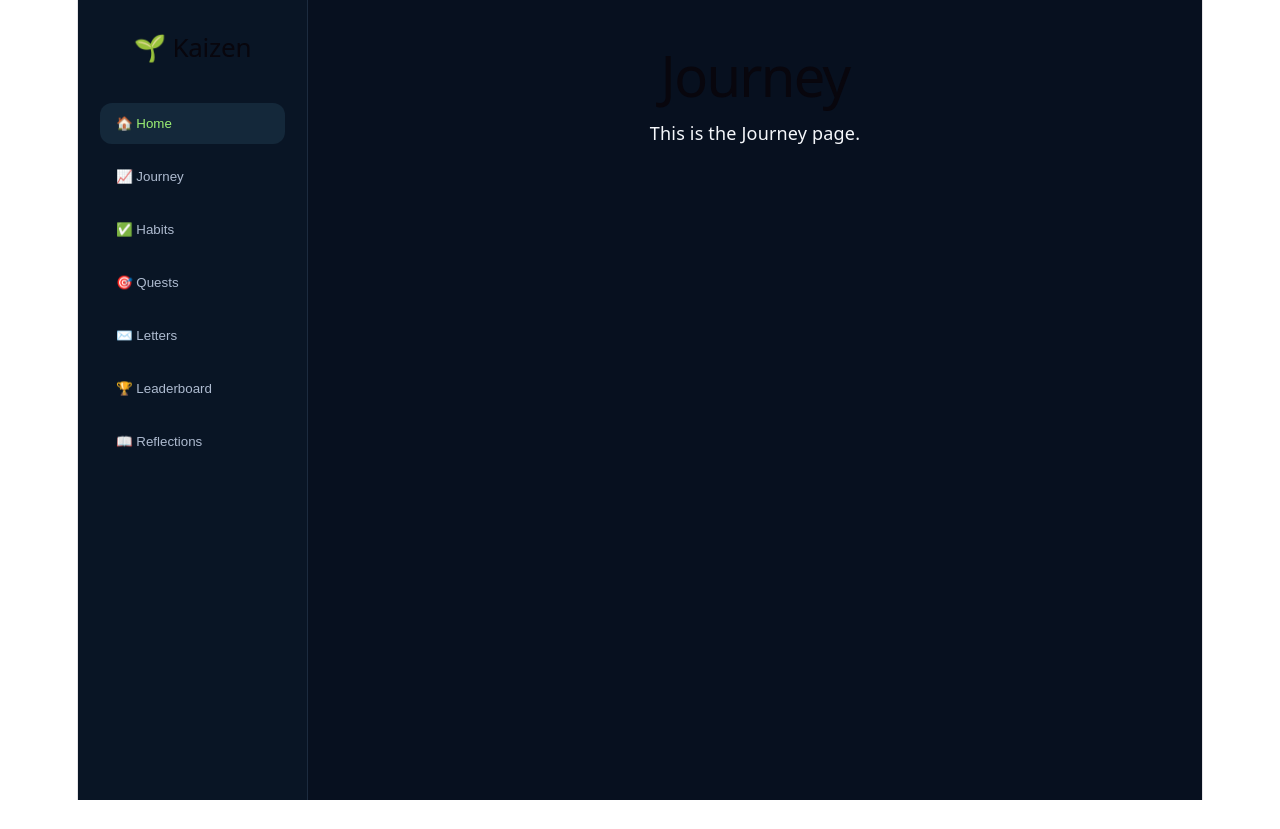
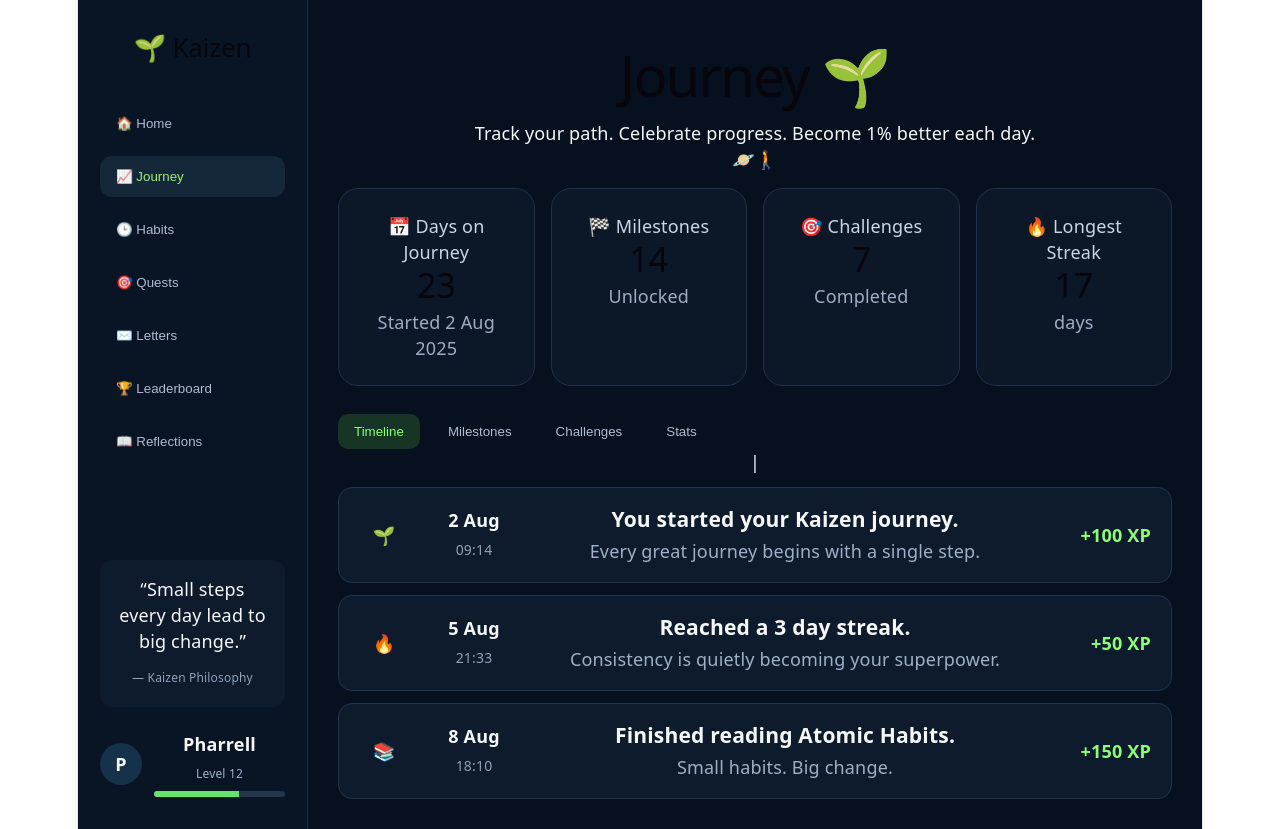
Before and after one commit to PharrellDunc/Kaizen, a React (Vite) app: page / in a window 1280 px wide. Both pictures are taken after a click on the button "📈 Journey". Before the commit the page ends 800 px from the top, so only its background shows below. Built offline with nearby package versions, Linux system fonts and the light colour scheme.

Commit message:
Create Journey page layout and resuable timeline component

```diff
--- a/src/App.css
+++ b/src/App.css
@@ -33,7 +33,11 @@
   cursor: pointer;
 }
 
-.sidebar button:first-child,
+.sidebar button.active {
+  background: #14283a;
+  color: #9bef73;
+}
+
 .sidebar button:hover {
   background: #14283a;
   color: #9bef73;
@@ -144,6 +148,73 @@
   font-size: 90px;
 }
 
+.sidebar {
+  display: flex;
+  flex-direction: column;
+}
+
+.sidebar-bottom {
+  margin-top: auto;
+}
+
+.sidebar-quote {
+  padding: 16px;
+  margin-bottom: 24px;
+  background: #0d1b2d;
+  border-radius: 12px;
+}
+
+.sidebar-quote p {
+  margin: 0 0 8px;
+}
+
+.sidebar-quote span {
+  font-size: 12px;
+  color: #8fa1b8;
+}
+
+.sidebar-profile {
+  display: flex;
+  align-items: center;
+  gap: 12px;
+}
+
+.profile-picture {
+  width: 42px;
+  height: 42px;
+  border-radius: 50%;
+  display: flex;
+  align-items: center;
+  justify-content: center;
+  background: #16324a;
+  font-weight: bold;
+}
+
+.profile-info {
+  flex: 1;
+  display: flex;
+  flex-direction: column;
+  gap: 4px;
+}
+
+.profile-info span {
+  font-size: 12px;
+  color: #9fb0c6;
+}
+
+.level-bar {
+  height: 6px;
+  background: #26364a;
+  border-radius: 999px;
+  overflow: hidden;
+}
+
+.level-progress {
+  width: 65%;
+  height: 100%;
+  background: #63e66b;
+}
+
 @media (max-width: 800px) {
   .app {
     grid-template-columns: 1fr;
--- a/src/App.tsx
+++ b/src/App.tsx
@@ -2,6 +2,7 @@ import './App.css'
 import { useState } from 'react';
 import StatsCard from './components/StatsCard';
 import FocusCard from './components/FocusCard';
+import JourneyPage from './pages/JourneyPage';
 
 
 function App() {
@@ -12,14 +13,91 @@ const [currentPage, setCurrentPage] = useState("home");
     <h2>🌱 Kaizen</h2>
 
     <nav>
-<button onClick={() => setCurrentPage("home")}>🏠 Home</button>
-<button onClick={() => setCurrentPage("journey")}>📈 Journey</button>
-<button onClick={() => setCurrentPage("habits")}>✅ Habits</button>
-<button onClick={() => setCurrentPage("quests")}>🎯 Quests</button>
-<button onClick={() => setCurrentPage("letters")}>✉️ Letters</button>
-<button onClick={() => setCurrentPage("leaderboard")}>🏆 Leaderboard</button>
-<button onClick={() => setCurrentPage("reflections")}>📖 Reflections</button>
+
+<button onClick={() => setCurrentPage("home")}
+  className={currentPage === "home"
+  ? "active"
+  : ""
+  }
+  >
+    🏠 Home
+    </button>
+
+<button onClick={() => setCurrentPage("journey")}
+  className={currentPage === "journey"
+  ? "active"
+  : ""
+  }
+  >
+    📈 Journey
+    </button>
+
+<button onClick={() => setCurrentPage("habits")}
+  className={currentPage === "habits"
+  ? "active"
+  : ""
+  }
+  >
+    🕒 Habits
+    </button>
+
+<button onClick={() => setCurrentPage("quests")}
+  className={currentPage === "quests"
+  ? "active"
+  : ""
+  }
+  >
+    🎯 Quests
+    </button>
+
+<button onClick={() => setCurrentPage("letters")}
+  className={currentPage === "letters"
+  ? "active"
+  : ""
+  }
+  >
+    ✉️ Letters
+    </button>
+<button onClick={() => setCurrentPage("leaderboard")}
+  className={currentPage === "leaderboard"
+  ? "active"
+  : ""
+  }
+  >
+    🏆 Leaderboard
+    </button>
+<button onClick={() => setCurrentPage("reflections")}
+  className={currentPage === "reflections"
+  ? "active"
+  : ""
+  }
+  >
+    📖 Reflections
+    </button>
+
     </nav>
+
+    <div className="sidebar-bottom">
+
+  <div className="sidebar-quote">
+    <p>“Small steps every day lead to big change.”</p>
+    <span>— Kaizen Philosophy</span>
+  </div>
+
+  <div className="sidebar-profile">
+    <div className="profile-picture">P</div>
+
+    <div className="profile-info">
+      <strong>Pharrell</strong>
+      <span>Level 12</span>
+
+      <div className="level-bar">
+        <div className="level-progress"></div>
+      </div>
+    </div>
+  </div>
+
+</div>
   </aside>
 
 {currentPage === "home" && (
@@ -86,12 +164,7 @@ task={[
   </main>
 )}
 
-{currentPage === "journey" && (
-  <main className="dashboard">
-    <h1>Journey</h1>
-    <p>This is the Journey page.</p>
-  </main>
-)}
+{currentPage === "journey" && <JourneyPage/>}
 
 {currentPage === "habits" && (
   <main className="dashboard">
--- /dev/null
+++ b/src/components/TimelineEvent.tsx
@@ -0,0 +1,36 @@
+interface TimelineEventProps {
+    icon: string;
+    date: string;
+    time: string;
+    title: string;
+    description: string;
+    xp: string;
+}
+
+function TimelineEvent(props: TimelineEventProps) {
+    return (
+        <div className="timeline-event">
+
+        <div className="timeline-icon">
+            {props.icon}
+        </div>
+
+        <div className="timeline-date">
+            <strong>{props.date}</strong>
+            <span>{props.time}</span>
+        </div>
+
+        <div className="timeline-content">
+            <h3>{props.title}</h3>
+            <p>{props.description}</p>
+        </div>
+
+        <div className="timeline-xp">
+            {props.xp}
+        </div>
+
+        </div>
+    );
+}
+
+    export default TimelineEvent;
--- /dev/null
+++ b/src/pages/JourneyPage.css
@@ -0,0 +1,64 @@
+.journey-stats{
+    display:grid;
+    grid-template-columns: repeat(4,1fr);
+    gap: 16px;
+    margin-top: 16px;
+}
+
+.journey-tabs{
+    display: flex;
+    gap: 12px;
+    margin-top: 28px;
+}
+
+.journey-tab{
+    padding: 10px 16px;
+    border: none;
+    border-radius: 10px;
+    background: transparent;
+    color: #aebbd0;
+    cursor: pointer;
+}
+
+.journey-tab.active-tab{
+    background: #173525;
+    color: #8cff76;
+}
+
+.timeline-event{
+    display:grid;
+    grid-template-columns: 50px 90px 1fr 100px;
+    gap: 20px;
+    align-items: center;
+    padding: 18px 20px;
+    margin-top: 12px;
+    border: 1px solid #21344d;
+    border-radius: 14px;
+    background: #0d1b2d;
+}
+
+.timeline-date {
+    display:flex;
+    flex-direction: column;
+    gap: 4px;
+}
+
+.timeline-date span{
+    color: #8fa1b8;
+  font-size: 14px;
+}
+
+.timeline-content h3 {
+  margin: 0 0 6px;
+}
+
+.timeline-content p {
+  margin: 0;
+  color: #9fb0c6;
+}
+
+.timeline-xp {
+    color: #8cff76;
+    font-weight: bold;
+    text-align: right;
+}
--- /dev/null
+++ b/src/pages/JourneyPage.tsx
@@ -0,0 +1,103 @@
+import StatsCard from '../components/StatsCard';
+import './JourneyPage.css';
+import TimelineEvent from '../components/TimelineEvent';
+
+const timelineEvents = [
+  {
+    icon: "🌱",
+    date: "2 Aug",
+    time: "09:14",
+    title: "You started your Kaizen journey.",
+    description: "Every great journey begins with a single step.",
+    xp: "+100 XP",
+  },
+
+  {
+    icon: "🔥",
+    date: "5 Aug",
+    time: "21:33",
+    title: "Reached a 3 day streak.",
+    description: "Consistency is quietly becoming your superpower.",
+    xp: "+50 XP",
+  },
+
+  {
+    icon: "📚",
+    date: "8 Aug",
+    time: "18:10",
+    title: "Finished reading Atomic Habits.",
+    description: "Small habits. Big change.",
+    xp: "+150 XP",
+  },
+];
+
+function JourneyPage() {
+  return (
+<main className ="dashboard journey-page">
+    <section className ="journey-hero">
+        <div className="journey-heading">
+            <h1>Journey 🌱</h1>
+            <p>Track your path. Celebrate progress. Become 1% better each day.</p>
+            </div>
+
+        <div className="journey-landscape">
+            <span className ="journey-planet">🪐</span>
+            <span className ="journey-traveller">🚶</span>
+            </div>
+        </section>
+
+    <section className="journey-stats">
+        <StatsCard
+            icon="📅"
+            title="Days on Journey"
+            value="23"
+            subtitle="Started 2 Aug 2025"
+            />
+
+        <StatsCard
+            icon="🏁"
+            title="Milestones"
+            value="14"
+            subtitle="Unlocked"
+            />
+
+        <StatsCard
+            icon="🎯"
+            title="Challenges"
+            value="7"
+            subtitle="Completed"
+            />
+
+        <StatsCard
+            icon="🔥"
+            title="Longest Streak"
+            value="17"
+            subtitle="days"
+            />
+    </section>
+
+    <section className="journey-tabs">
+        <button className="journey-tab active-tab">Timeline</button>
+        <button className="journey-tab">Milestones</button>
+        <button className="journey-tab">Challenges</button>
+        <button className="journey-tab">Stats</button>
+        </section>
+
+    <section className="journey-timeline">
+    |{timelineEvents.map((event) => (
+        <TimelineEvent
+            icon={event.icon}
+            date={event.date}
+            time={event.time}
+            title={event.title}
+            description={event.description}
+            xp={event.xp}
+        />
+    ))}
+        </section>
+
+    </main>
+);
+}
+
+export default JourneyPage;
```
